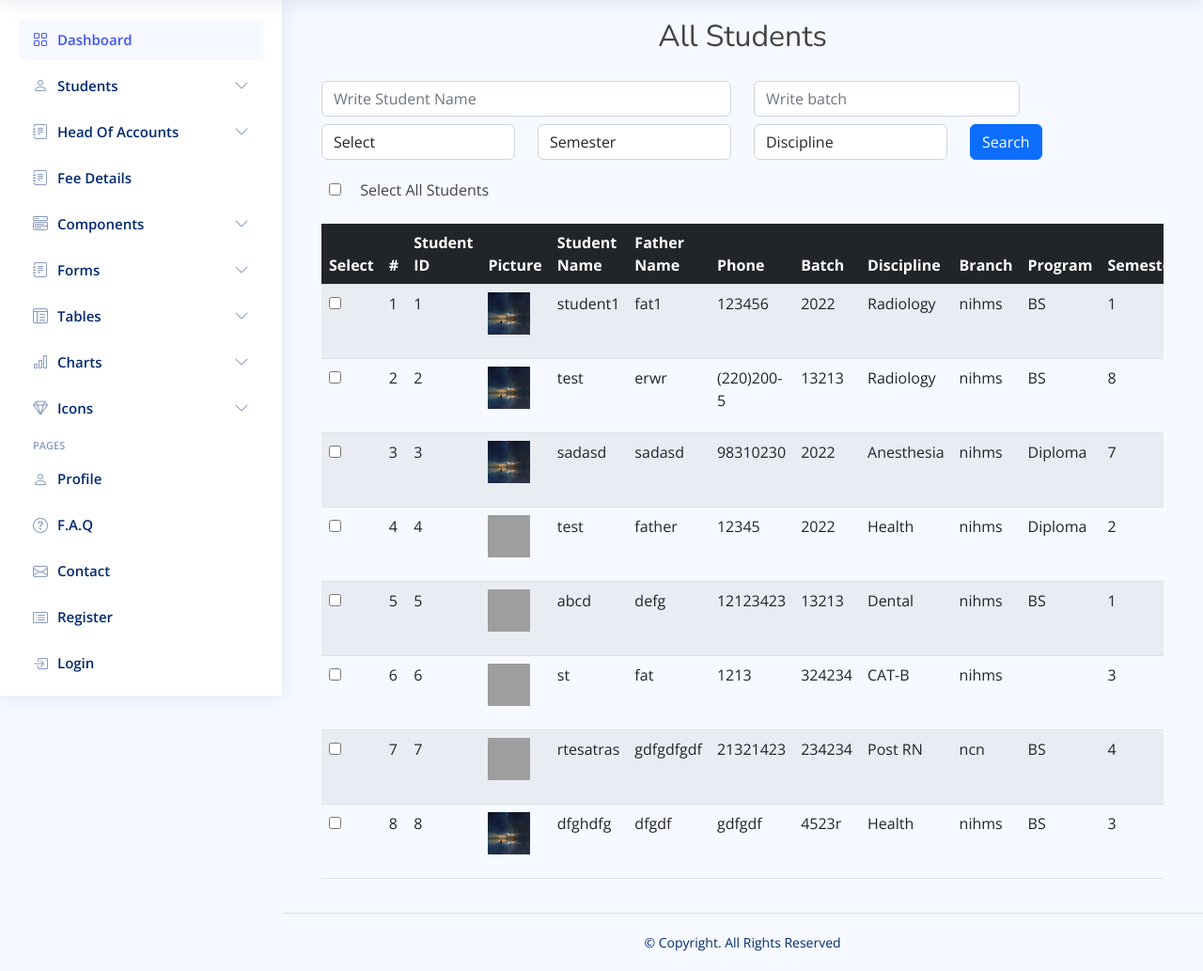
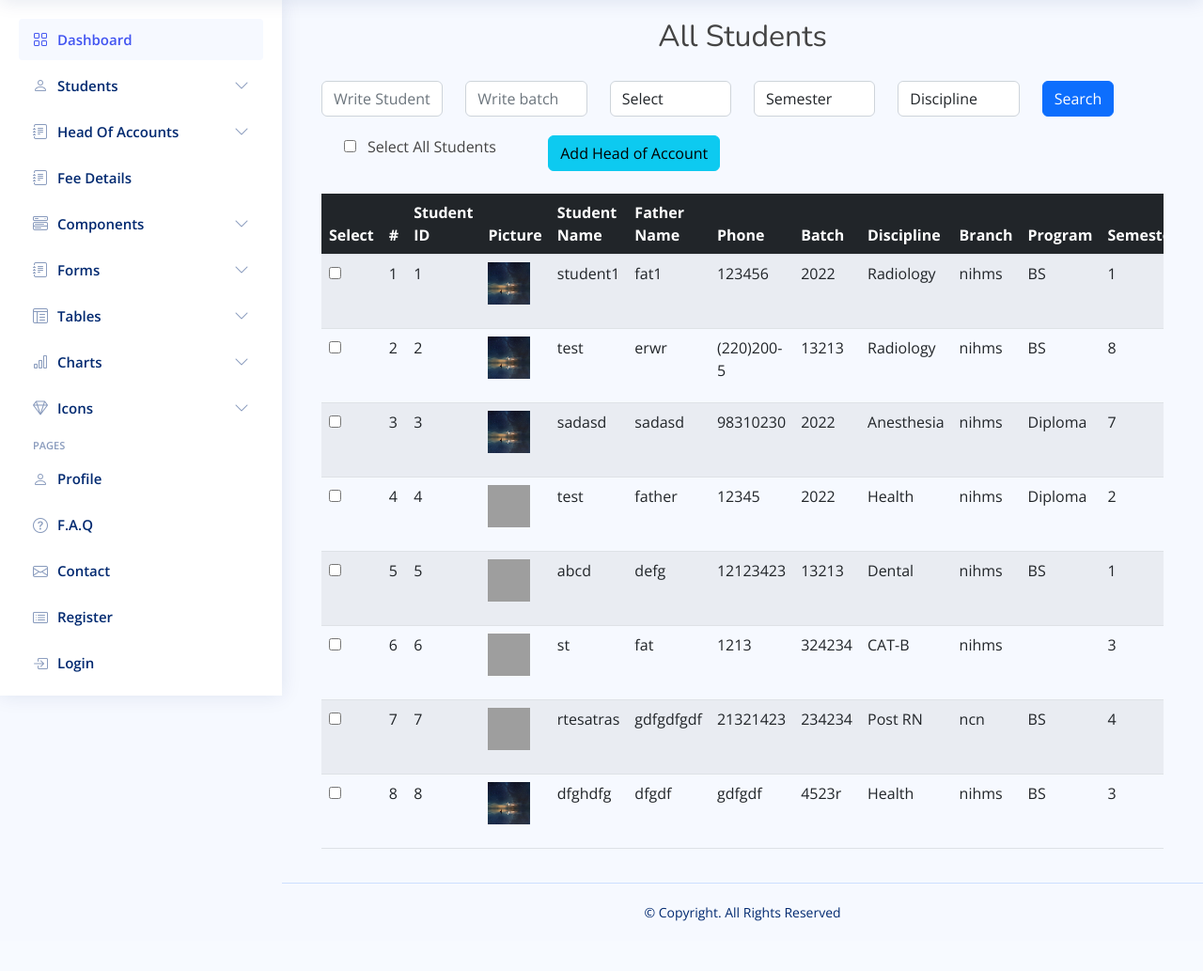
Before and after one commit to saadrehman11/school_management, a PHP site: page /views/students/students.php in a window 1280 px wide. Shown: the part 60-1093 px from the top of the page at 94% size. After the commit the page ends 1040 px from the top, so only its background shows below. Run offline with PHP 8.4, Linux system fonts and the light colour scheme; data comes from the database, SQL or seed files in the repository; some libraries are stand-ins or nearby versions; grey boxes are pictures that could not be loaded.

Commit message:
Added functionality for selected students HOA

```diff
--- a/controller/fee_details_controller/php/fee_details_controller.php
+++ b/controller/fee_details_controller/php/fee_details_controller.php
@@ -190,7 +190,7 @@ if($type=="102"){
   <tbody class="bg-white text-dark">
   <?php
 
-  $ret=mysqli_query($con,"SELECT * FROM `fee_record` WHERE `student_id` = '$student_id' ORDER BY semester DESC");
+  $ret=mysqli_query($con,"SELECT * FROM `fee_record` WHERE `student_id` = '$student_id' ORDER BY id DESC");
   $count =1;
   while ($row=mysqli_fetch_array($ret))
   {
@@ -242,7 +242,7 @@ if($type=="103"){
   <tbody class="bg-white text-dark">
   <?php
 
-  $ret=mysqli_query($con,"SELECT * FROM `fee_record` WHERE `student_id` = '$student_id' ORDER BY semester DESC");
+  $ret=mysqli_query($con,"SELECT * FROM `fee_record` WHERE `student_id` = '$student_id' ORDER BY id DESC");
   $count =1;
   while ($row=mysqli_fetch_array($ret))
   {
--- a/controller/students_controller/js/students_controller.js
+++ b/controller/students_controller/js/students_controller.js
@@ -48,6 +48,42 @@ function add_student_db() {
     });
 }
 
+function add_head_of_account(){
+    var hoa_id = $('#hoa_id').val();
+    var studentIds = $('input[name="student_ids[]"]:checked').map(function() {
+        return $(this).val();
+      }).get();
+    if(studentIds == '' || hoa_id == ''){
+        alert("Students And Head Of Account cannot be empty")
+    }
+    else{
+        let text = "Are you sure you want to add the selected Head of account to all the selected Students?";
+        if (confirm(text) == true) {
+
+
+            $.ajax({
+                type: "POST",
+                url: "../../controller/students_controller/php/students_controller.php",
+                data:{
+                    student_ids:studentIds,
+                    hoa_id:hoa_id,
+                    type:103,
+                },
+                success: function(data){
+                    console.log(data)
+                    var resp = JSON.parse(data);
+                    alert(resp.msg)
+                }
+            });
+        } else {
+          text = "You canceled!";
+        }
+    }
+
+
+}
+
+
 function edit_student_detail(student_id){
 
 
--- a/controller/students_controller/php/students_controller.php
+++ b/controller/students_controller/php/students_controller.php
@@ -191,7 +191,7 @@ if($type == "102"){
       $discipline_program = $check_discipline['program'];
       ?>
       <tr>
-        <td><input type="checkbox" name="student_ids[]" value="<?=$student_id?>"></td>
+        <td><input type="checkbox" name="student_ids[]" id="student_ids"  value="<?=$student_id?>"></td>
         <td><?=$count?></td>
         <td>
           <p class="mb-0 text-sm"><?=$row['id']?></p>
@@ -258,5 +258,31 @@ if($type == "102"){
 <?php
 }
 
+// add hoa to selected students
+
+if($type == "103"){
+  // print_r($_POST);
+  date_default_timezone_set('Asia/Karachi');
+  $date_and_time = date("Y-m-d H:i:s");
+
+  $hoa_id = $_POST['hoa_id'];
+  $check_hoa = mysqli_fetch_array(mysqli_query($con,"SELECT * FROM `head_of_accounts` WHERE `id` ='$hoa_id'"));
+  $get_amount = $check_hoa['amount'];
+  if(!empty($_POST['student_ids'])){
+    foreach($_POST['student_ids'] as $single_student_id){
+
+      $check_semester = mysqli_fetch_array(mysqli_query($con,"SELECT * FROM `student_semester` WHERE `student_id`='$single_student_id' AND `status` ='1' ORDER BY id DESC LIMIT 1"));
+      $get_semester = $check_semester['semester_number'];
+
+      $addFeeRecord=mysqli_query($con, "INSERT INTO `fee_record`( `student_id`, `hoa_id`, `semester`, `total_amount`, `created_on`) VALUES ('$single_student_id','$hoa_id','$get_semester','$get_amount','$date_and_time')");
+    }
+    echo json_encode(['Status_Code'=>100,'msg'=>'Successfully added Head of Account']);
+  }
+  else{
+    echo json_encode(['Status_Code'=>300,'msg'=>'No students selected']);
+  }
+
+}
+
 
 ?>
--- a/views/students/students.php
+++ b/views/students/students.php
@@ -7,20 +7,20 @@ include '../../includes/sidebar.php';
 
   <div class="container my-3">
         <div class="row">
-            <div class="col-12 col-md-6 py-1">
+            <div class="col-12 col-md-2 py-1">
                 <input class="form-control" name="student_name" id="student_name" placeholder="Write Student Name" autocomplete="off" />
             </div>
-            <div class="col-12 col-md-4 py-1">
+            <div class="col-12 col-md-2 py-1">
                 <input class="form-control" name="batch" id="batch" placeholder="Write batch" autocomplete="off" />
             </div>
-            <div class="col-12 col-md-3 py-1">
+            <div class="col-12 col-md-2 py-1">
                 <select class="form-control" name="branch" id="branch">
                     <option value="" selected>Select</option>
                     <option value="nihms">NIHMS</option>
                     <option value="ncn">NCN</option>
                 </select>
             </div>
-            <div class="col-12 col-md-3 py-1">
+            <div class="col-12 col-md-2 py-1">
                 <select class="form-control" name="semester" id="semester">
                     <option value="" selected>Semester</option>
                     <option value="1">1</option>
@@ -33,7 +33,7 @@ include '../../includes/sidebar.php';
                     <option value="8">8</option>
                 </select>
             </div>
-            <div class="col-12 col-md-3 py-1">
+            <div class="col-12 col-md-2 py-1">
                 <select class="form-control" name="discipline" id="discipline">
                 <option value="" selected>Discipline</option>
                     <?php
@@ -55,12 +55,19 @@ include '../../includes/sidebar.php';
     </div>
 
   <div class="container pb-4">
-    <div class="row ">
-      <div class="col-12">
-        <input class="check-all mx-2" type="checkbox" name="all_students" id="all_students">
+    <div class="col-12 col-md-6">
+      <div class="d-flex justify-content-around">
+        <div>
+          <input type="checkbox" class="check-all" id="all_students"/>
           <label class="mx-2" for="all_students">Select All Students</label>
         </div>
+        <div>
+          <button class="btn btn-info" data-bs-toggle="modal" data-bs-target="#add_hod_modal">Add Head of Account</button>
         </div>
+      </div>
+    </div>
+    <div class="col-12 col-md-6"></div>
+
   </div>
 
 <div class="container-fluid">
@@ -141,7 +148,6 @@ include '../../includes/sidebar.php';
                       while ($row=mysqli_fetch_array($ret))
                       {
                           ?>
-
                           <div class="col-12 col-md-6 form-group py-3">
                               <div class="custom-control custom-radio">
                                   <input class="custom-control-input" type="radio" id="discipline<?=$row['id']?>" name="discipline" value="<?=$row['id']?>" required>
@@ -149,7 +155,6 @@ include '../../includes/sidebar.php';
                               </div>
                           </div>
                           <?php
-
                       }
                       ?>
                   </div>
@@ -190,51 +195,67 @@ include '../../includes/sidebar.php';
 </div>
 
 
-<!-- Edit Student Modal-->
+<!-- ADD HOD Modal-->
+
+<div class="modal fade" id="add_hod_modal" tabindex="-1" style="min-height:200px">
+  <div class="modal-dialog modal-dialog-centered modal-xl">
+    <div class="modal-content">
+
+      <div class="modal-body">
+          <div class="container">
+            <div class="row py-4">
+              <h4>Add Head of Account to the Selected Students</h4>
+            </div>
+            <div class="row py-4">
+              <div class="col-12 col-md-6">
+                <select class="form-control" id="hoa_id" name="hoa_id">
+                  <option value="">Select Head Of Account</option>
+                <?php
+                  $ret_hoa=mysqli_query($con,"SELECT * FROM `head_of_accounts` WHERE `status` = '1'");
+                  while ($ret_hoa_row=mysqli_fetch_array($ret_hoa))
+                  {
+                    ?>
+                    <option value="<?=$ret_hoa_row['id']?>"><?=$ret_hoa_row['account_name']?></option>
+                    <?php
+                  }
+                  ?>
+                </select>
+              </div>
+              <div class="col-12 col-md-6">
+                <button onclick="add_head_of_account()" class="btn btn-primary">Submit</button>
+              </div>
+
+            </div>
+          </div>
+      </div>
+    </div>
+  </div>
+</div>
+
+
 <?php
 include '../../includes/footer.php';
 ?>
-<script>
-
-    // DataTable
-    // var table = $('#students_table').DataTable({
-      // "ordering": false,
-      // paging : false,
-      // initComplete: function(){
-      //     // Apply the search
-      //     this.api().columns().every(function(){
-      //         var that = this;
-      //         $('input', this.footer()).on('keyup change clear', function(){
-      //             if(that.search() !== this.value ){
-      //                 that.search(this.value).draw();
-      //             }
-      //         });
-      //     });
-      // }
-    // });
-
-</script>
 
 <script src="../../controller/students_controller/js/students_controller.js"></script>
-
-
 
 <script>
   load_students_data()
 
+
   $(function() {
   // When the "Check All" checkbox is clicked
   $('.check-all').click(function() {
-      // Get all the checkboxes in the same div as the "specific_div"
+    // Get all the checkboxes in the table
     var checkboxes = $('#students_table').find(':checkbox');
     // Set their checked state to match the "Check All" checkbox
     checkboxes.prop('checked', $(this).prop('checked'));
   });
 
   // When any other checkbox is clicked
-    $('#students_table :checkbox').not('.check-all').click(function() {
+  $(document).on('click', '#students_table :checkbox:not(.check-all)', function() {
     // If all the other checkboxes are checked, check the "Check All" checkbox
-      if ($('#students_table :checkbox').not('.check-all').length == $('#students_table :checkbox:checked').not('.check-all').length) {
+    if ($('#students_table :checkbox:not(.check-all)').length === $('#students_table :checkbox:not(.check-all):checked').length) {
       $('.check-all').prop('checked', true);
     } else {
       $('.check-all').prop('checked', false);
@@ -242,12 +263,15 @@ include '../../includes/footer.php';
   });
 
   // Check the status of the checkboxes at page load
-    if ($('#students_table :checkbox').not('.check-all').length == $('#students_table :checkbox:checked').not('.check-all').length) {
-      $('.check-all').prop('checked', true);
-    } else {
+  if ($('#students_table :checkbox:not(.check-all):checked').length === 0) {
     $('.check-all').prop('checked', false);
   }
 });
 
 
+
+
+
+
+
 </script>
```
Also changed, not shown: views/fee_details/all_fee_details.php (+6 -6 lines). Lines whose indentation alone changed are shown as unchanged.
